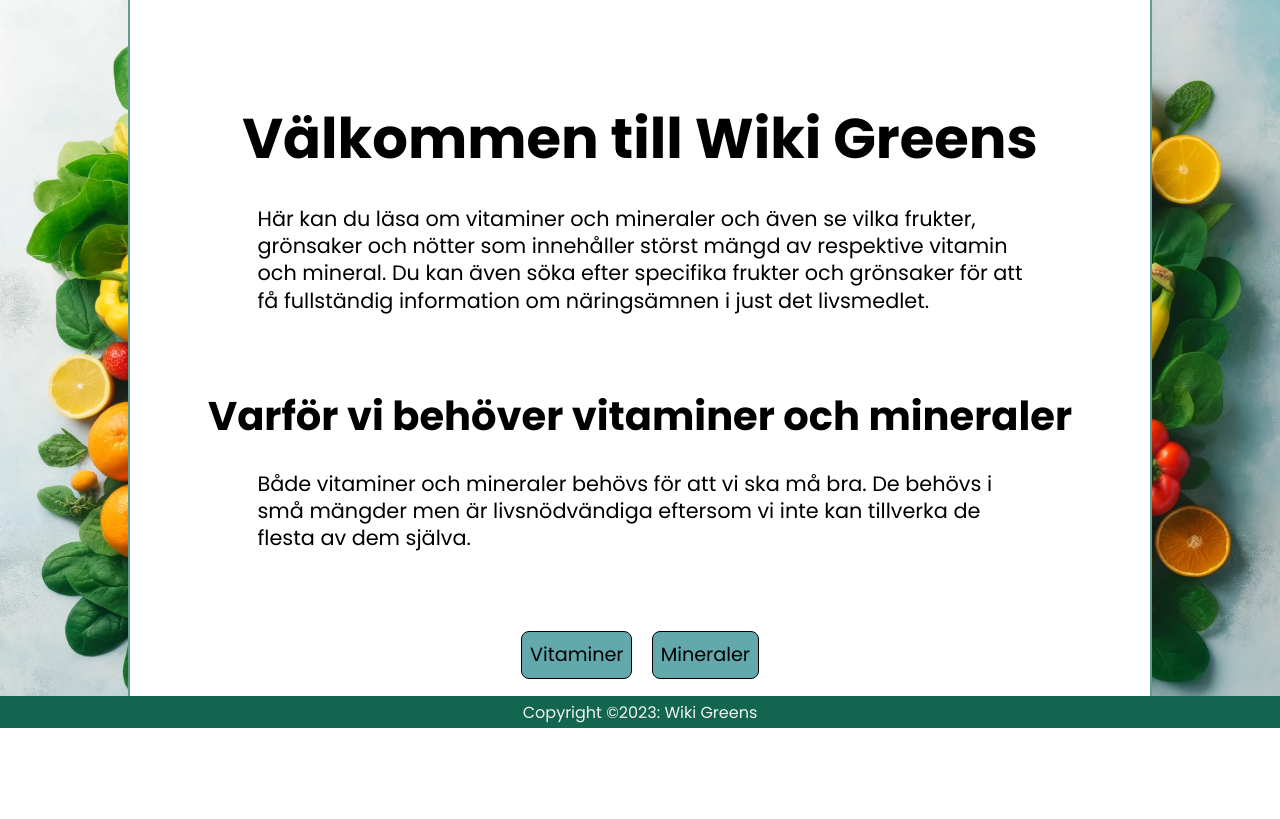
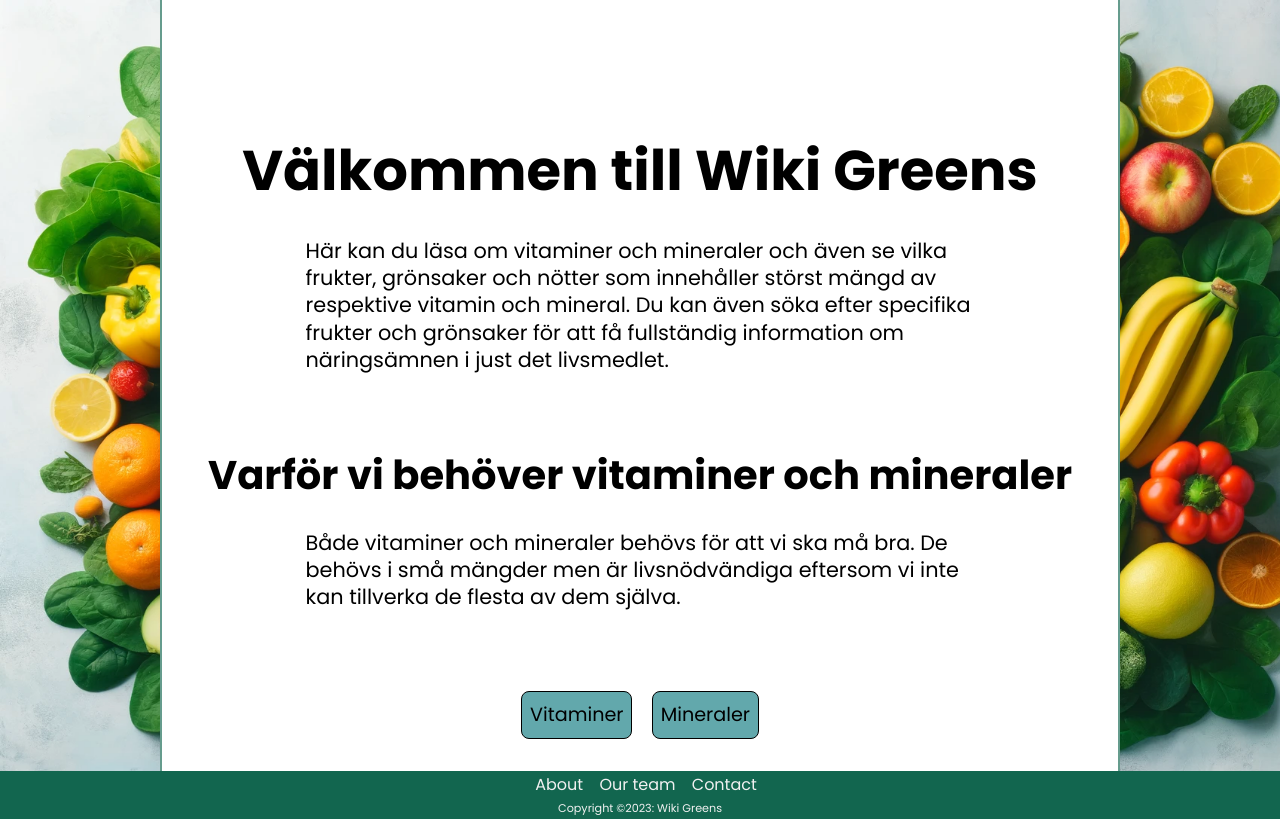
Before and after one commit to Lindayh/nutrition, a Flask app: page / in a window 1280 px wide. Shown: the part 80-899 px from the top of the page. Before the commit the page ends 808 px from the top, so only its background shows below. Run offline with Flask 3, Linux system fonts and the light colour scheme.

Commit message:
footer och size

```diff
--- a/static/style.css
+++ b/static/style.css
@@ -47,33 +47,43 @@ body{
 }
 footer{
     display: flex;
+    flex-direction: column;
     align-items: center;
     justify-content: center;
-    height: 2em;
+    height: 3em;
     background-color: var(--accent-color1);
     color: var(--main-bg-color);
-    margin-top: auto;
+    margin-top: auto 0;
+}
+footer a {
+    text-decoration: none;
+    color: var(--main-bg-color);
+    margin-left: 0.75rem;
+}
+footer p {
+    margin-top: 0.2rem;
+    font-size: 0.7rem;
 }
 /* ----------------- Styling index ----------------*/
 .home-container{
     background-image: url("images/backround.webp");
     background-size: cover;
     background-repeat: no-repeat;
+    display: flex;
+    flex-direction: column;
+    justify-content: center;
+    align-items: center;
     flex: 1;
-    display: flex;
-    align-items: center;
-    justify-content: center;
 }
 
 .home-section {
-    display: flex;
-    flex-direction: column;
     background-color: white;
     border-left: 2px solid #126650a5;
     border-right: 2px solid #126650a5;
     text-align: center;
-    height: 87vh;
-    margin: 0 10%;
+    width: 75%;
+    padding: 2rem;
+    flex: 1;
 }
 .home-section h1{
     font-size: 3.5rem;
--- a/templates/base.html
+++ b/templates/base.html
@@ -25,6 +25,11 @@
     {% block content %}
     {% endblock %}
     <footer>
+        <div class="footer-links">
+            <a href="">About</a>
+            <a href="">Our team</a>
+            <a href="">Contact</a>
+        </div>
         <p>Copyright ©2023: Wiki Greens </p>
     </footer>
 </body>
```
